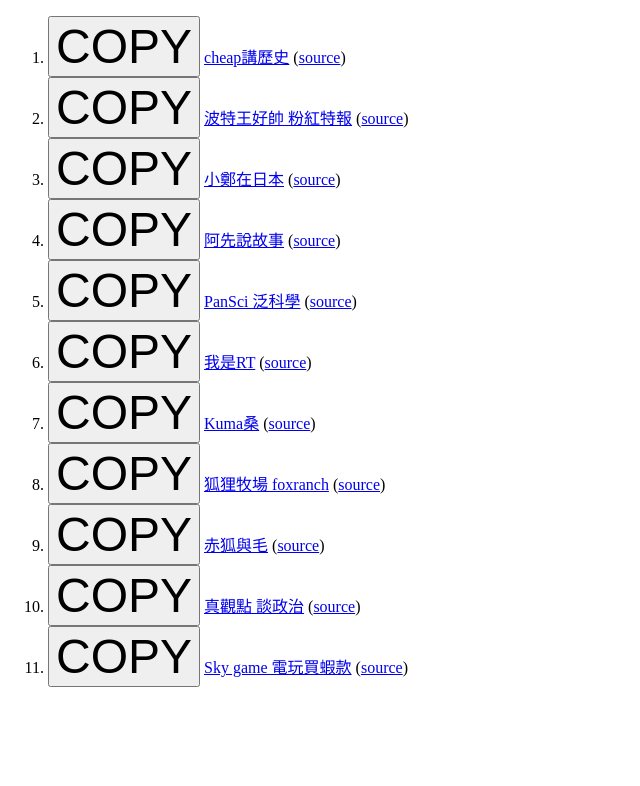
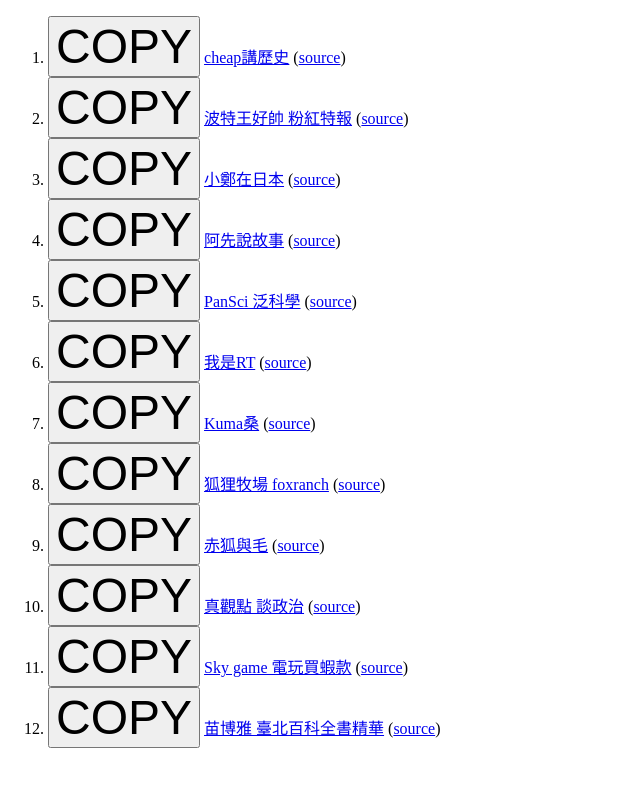
Before and after one commit to democwise2016/action-UT-Podcast-Weekly-202408, a plain HTML site: page index.html in a window 1280 px wide. Shown: the whole page, without its empty margins (0-640 px from the left). Drawn offline with Linux system fonts and the light colour scheme.

Commit message:
Deploying to gh-pages from @ democwise2016/action-UT-Podcast-Weekly-202408@822cabe671d34e2fb934e340e2259cf454922906 🚀

```diff
--- a/index.html
+++ b/index.html
@@ -74,6 +74,11 @@
       <button type="button" style="font-size: 3rem" onclick="copyPlainString('https://democwise2016.github.io/action-UT-Podcast-Weekly-202408/Sky_game-weekly-www.youtube.com-83829aaefc.rss');this.style.color='red';">COPY</button>
       <a href="https://democwise2016.github.io/action-UT-Podcast-Weekly-202408/Sky_game-weekly-www.youtube.com-83829aaefc.rss" target="_blank">Sky game 電玩買蝦款</a>
       (<a href="https://www.youtube.com/channel/UC4D6eg7KWWiXNJVTXtuyZfA" target="_blank">source</a>)
+    </li>
+<li>
+      <button type="button" style="font-size: 3rem" onclick="copyPlainString('https://democwise2016.github.io/action-UT-Podcast-Weekly-202408/miaopoya-taipei-encyclopedia-www.youtube.com-127a55dcd2.rss');this.style.color='red';">COPY</button>
+      <a href="https://democwise2016.github.io/action-UT-Podcast-Weekly-202408/miaopoya-taipei-encyclopedia-www.youtube.com-127a55dcd2.rss" target="_blank">苗博雅 臺北百科全書精華</a>
+      (<a href="https://www.youtube.com/@miaopoya/videos" target="_blank">source</a>)
     </li></ol>
 </body>
 </html>
```
Also changed, not shown: 10 other files.
